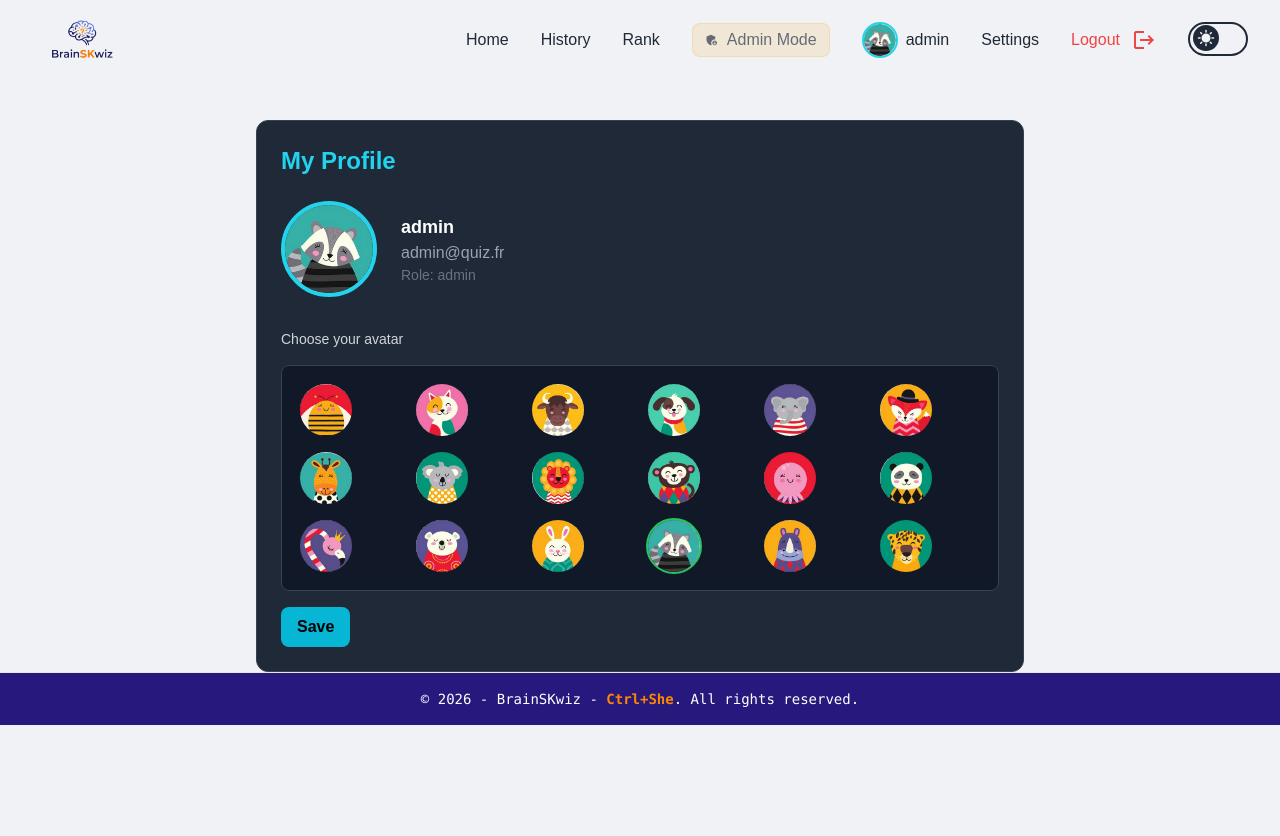
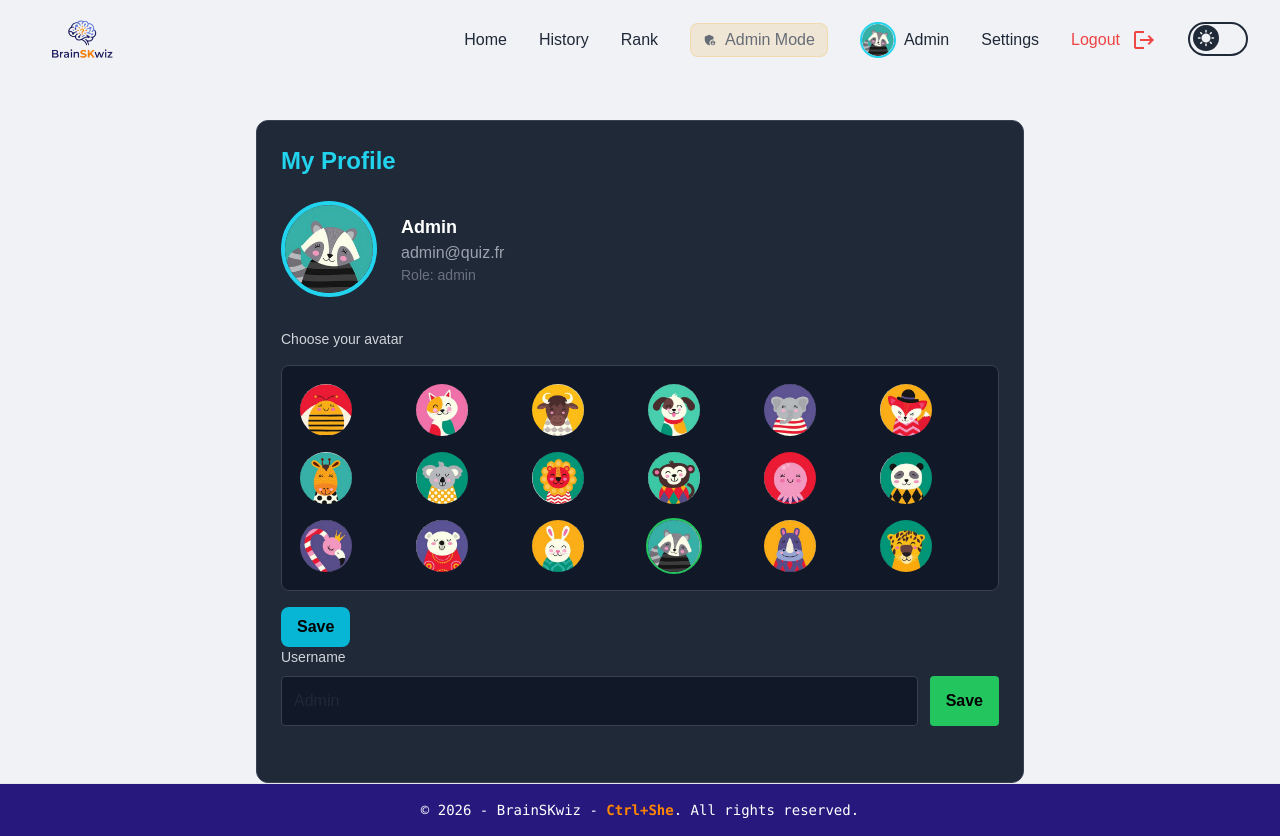
Before and after one commit to pouit777/CtrlShe, a PHP site: page /profile.php in a window 1280 px wide. Before the commit the page ends 725 px from the top, so only its background shows below. Run offline with PHP 8.4, Linux system fonts and the light colour scheme; a user stored in the database is signed in; data comes from the database, SQL or seed files in the repository; some libraries are stand-ins or nearby versions; some web fonts are replaced.

Commit message:
Modif username

```diff
--- a/docker/db/init.sql
+++ b/docker/db/init.sql
@@ -97,7 +97,7 @@ ON DUPLICATE KEY UPDATE label = VALUES(label);
 -- ('admin', 'admin@quiz.fr', '$2y$10$K9R7MrgYvPcdQdAsLdP1fuAFMVhTvVui5JHa8hg/BfB4fyjtmFX5m', 'admin'),
 -- ('student', 'student@school.com', '$2y$10$K9R7MrgYvPcdQdAsLdP1fuAFMVhTvVui5JHa8hg/BfB4fyjtmFX5m', 'user');
 INSERT INTO users (id, username, email, password, role, avatar) VALUES
-(1, 'admin', 'admin@quiz.fr', '$2y$10$K9R7MrgYvPcdQdAsLdP1fuAFMVhTvVui5JHa8hg/BfB4fyjtmFX5m', 'admin', 'racoon.png'),
+(1, 'Admin', 'admin@quiz.fr', '$2y$10$K9R7MrgYvPcdQdAsLdP1fuAFMVhTvVui5JHa8hg/BfB4fyjtmFX5m', 'admin', 'racoon.png'),
 (2, 'student', 'student@school.com', '$2y$10$K9R7MrgYvPcdQdAsLdP1fuAFMVhTvVui5JHa8hg/BfB4fyjtmFX5m', 'user', 'bee.png'),
 (3, 'player_one', 'player1@gmail.com', '$2y$10$K9R7MrgYvPcdQdAsLdP1fuAFMVhTvVui5JHa8hg/BfB4fyjtmFX5m', 'user', 'monkey.png'),
 (4, 'quizmaster', 'master@brain.com', '$2y$10$K9R7MrgYvPcdQdAsLdP1fuAFMVhTvVui5JHa8hg/BfB4fyjtmFX5m', 'admin', 'lion.png')
--- a/src/components/header.php
+++ b/src/components/header.php
@@ -97,8 +97,11 @@ $preview_mode = $is_admin && ($_SESSION['preview_mode'] ?? false);
         <?php if($is_logged): ?>
             <li>
                 <a href="/profile.php" class="profile flex justify-center items-center gap-2 m-0">
-                    <img src="/public/avatars/<?= htmlspecialchars($_SESSION['avatar'] ?? 'bee.png') ?>"
-                         class="w-9 h-9 rounded-full border-2 border-cyan-400 object-cover">
+                    <img
+                        src="/public/avatars/<?= htmlspecialchars($_SESSION['avatar'] ?? 'bee.png') ?>"
+                        alt="Avatar"
+                        class="w-9 h-9 rounded-full border-2 border-cyan-400 object-cover"
+                    >
                     <span><?= htmlspecialchars($_SESSION['username']) ?></span>
                 </a>
             </li>
--- a/src/profile.php
+++ b/src/profile.php
@@ -77,6 +77,20 @@ $avatars = array_values(array_diff(scandir($avatarDir), ['.', '..']));
 
     </form>
 
+    <form id="usernameForm" class="mb-8">
+        <label class="block mb-2 text-gray-300">
+            Username
+        </label>
+
+        <div class="flex gap-3">
+            <input type="text" id="username" value="<?= htmlspecialchars($user['username']) ?>" class="flex-1 p-3 rounded bg-gray-900 border border-gray-700" >
+
+            <button type="submit" class="bg-green-500 hover:bg-green-600 px-4 py-2 rounded text-black font-bold">
+                Save
+            </button>
+        </div>
+    </form>
+
 </div>
 
 <script>
@@ -143,6 +157,46 @@ document.getElementById("avatarForm").addEventListener("submit", async (e) => {
     }
 
 });
+
+document.getElementById("usernameForm").addEventListener("submit", async (e) => {
+
+    e.preventDefault();
+
+    const username = document.getElementById("username").value.trim();
+
+    if(username.length < 3){
+        alert("Username too short");
+        return;
+    }
+
+    try {
+
+        const response = await fetch("/api/account/update_username.php", {
+            method: "POST",
+            headers: {
+                "Content-Type": "application/json"
+            },
+            body: JSON.stringify({
+                username: username
+            })
+        });
+
+        const data = await response.json();
+
+        if(data.status === "success"){
+            alert("Username updated");
+            location.reload();
+        } else {
+            alert(data.message);
+        }
+
+    } catch(err){
+        console.error(err);
+        alert("Server error");
+    }
+
+});
+
 </script>
 
 <?php include __DIR__ . '/components/footer.php'; ?>
```
Also changed, not shown: src/api/account/update_username.php (added, +56 -0 lines).
